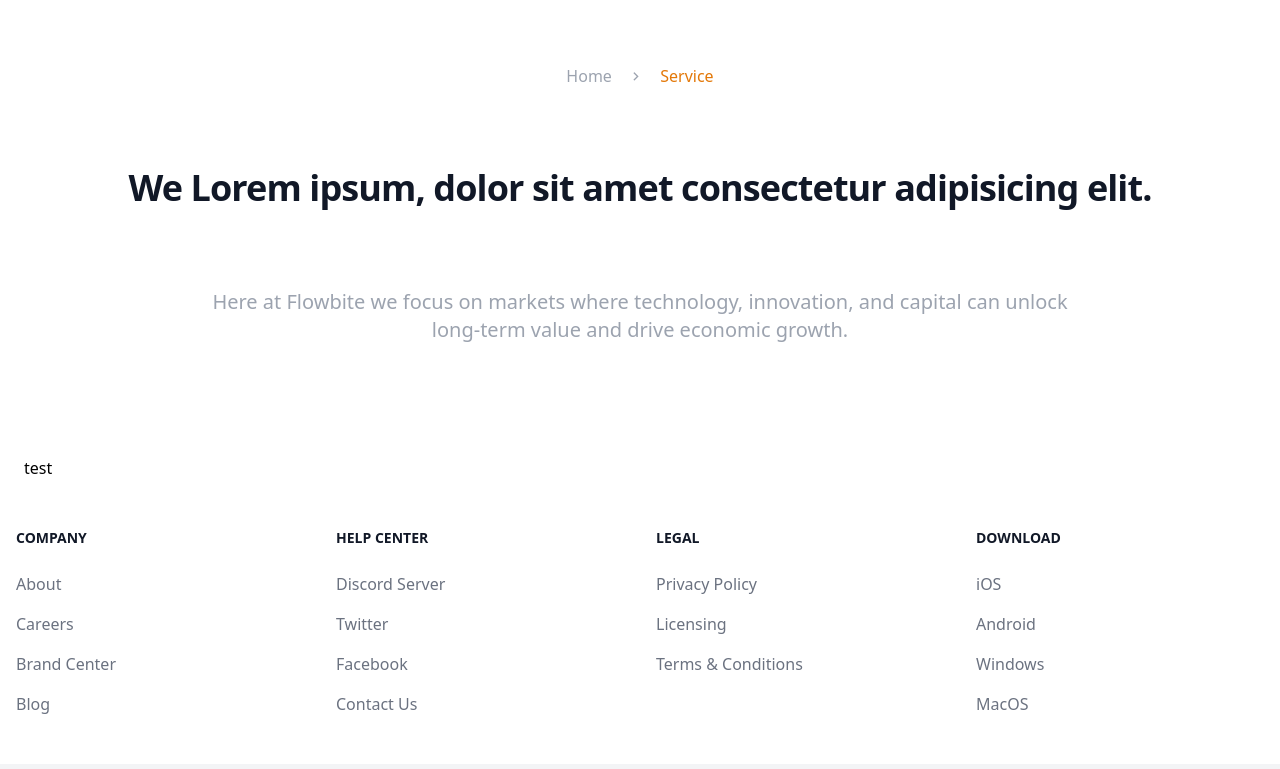
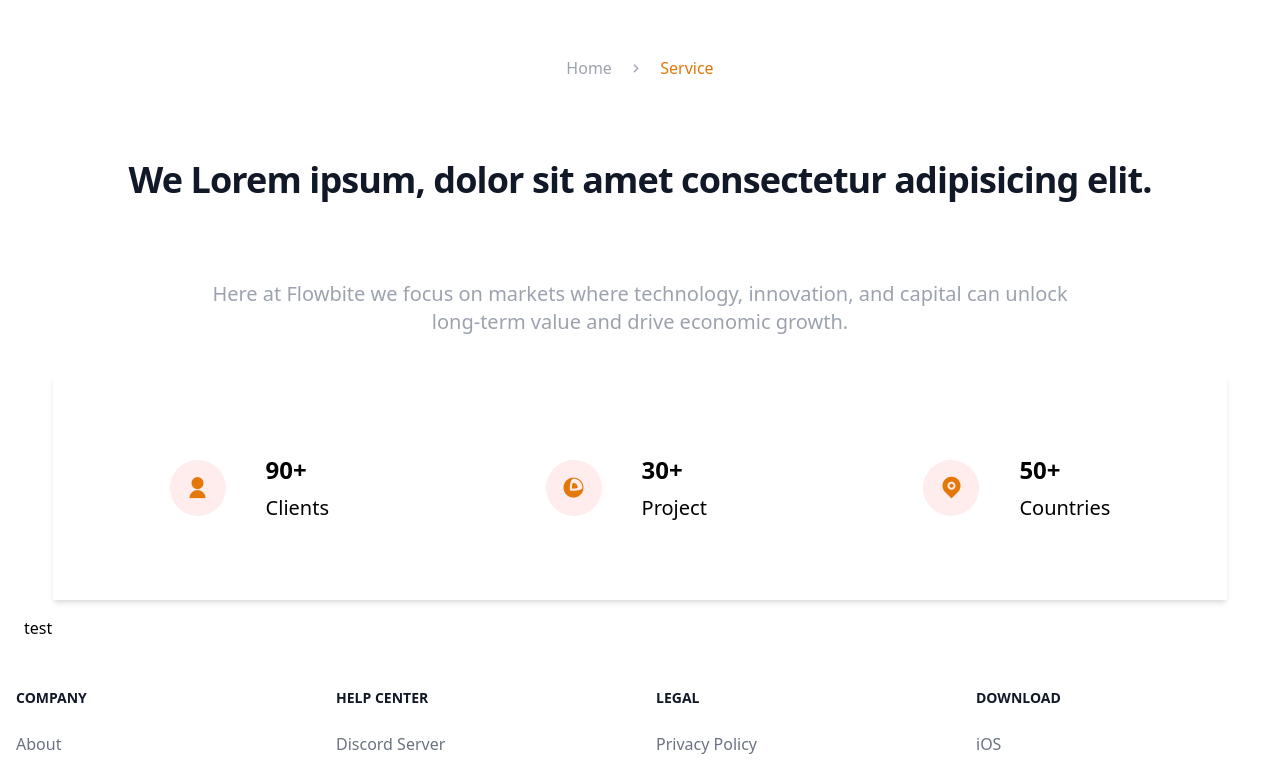
Before and after one commit to randa-11295/Mersvo-Media-front-end-task, a plain HTML site: page index.html in a window 1280 px wide. Shown: the part 64-833 px from the top of the page. Drawn offline with nearby package versions, Linux system fonts and the light colour scheme.

Commit message:
add number card area

```diff
--- a/index.html
+++ b/index.html
@@ -8,7 +8,7 @@
 
     <!-- icon image -->
     <link rel="icon" type="image/x-icon"
-        href="https://media.licdn.com/dms/image/C4E0BAQEhcEOeTJHXYg/company-logo_200_200/0/1676560264695?e=1717027200&v=beta&t=_apZULxD-afKiYsvOAGQCJHdhulhLIA1URG_jCntKlM" />
+        href="https://media.licdn.com/dms/image/C4E0BAQEhcEOeTJHXYg/company-logo_200_200/0/1676552264695?e=1717027200&v=beta&t=_apZULxD-afKiYsvOAGQCJHdhulhLIA1URG_jCntKlM" />
 
     <!-- tailwind css  cdn -->
     <script src="https://cdn.tailwindcss.com"></script>
@@ -33,7 +33,7 @@
 
 
     <nav class="bg-primary text-white border-gray-200 ">
-        <div class="max-w-screen-xl flex flex-wrap items-center justify-between mx-auto p-4">
+        <div class=" container mx-auto p-2 flex flex-wrap items-center justify-between ">
             <a href="/" class="flex items-center space-x-3 ">
                 <span class="self-center text-2xl font-semibold whitespace-nowrap">LOGO</span>
             </a>
@@ -78,29 +78,68 @@
 
 
     <!-- title section  -->
-    <header class="bg-red-200
-        bg-cover lg:bg-fill bg-no-repeat bg-center lg:bg-bottom relative">
+    <header class="bg-white">
 
-
-        <section class="bg-white">
-
-            <div class="py-8 px-4 mx-auto max-w-screen-xl text-center lg:py-16">
-                <div>
+        <div class="container mx-auto p-2 text-center ">
+            <div class="mt-16">
                 <a href="/" class="text-gray-400 hover:text-primary">Home</a>
                 <span class="px-3 text-gray-400"> <i class="ri-arrow-right-s-line"></i> </span>
                 <a href="/" class="text-primary"> Service</a>
             </div>
-                <h1
-                    class="my-20 text-2xl font-bold tracking-tight leading-none text-gray-900 md:text-3xl lg:text-4xl ">
+            <h1 class="my-20 text-2xl font-bold tracking-tight leading-none text-gray-900 md:text-3xl lg:text-4xl ">
                 We Lorem ipsum, dolor sit amet consectetur adipisicing elit.</h1>
             <p class="my-8 text-lg text-gray-400 font-normal  lg:text-xl sm:px-16 lg:px-48 ">Here
                 at Flowbite we focus on markets where technology, innovation, and capital can unlock long-term value
                 and drive economic growth.</p>
 
         </div>
-        </section>
+
 
     </header>
+
+    <section class="container mx-auto  ">
+        <div class="p-2 flex justify-around items-center w-11/12	mx-auto shadow-md flex-col md:flex-row">
+            <div class="flex items-center gap-4  h-52 ">
+
+                <div class=" w-14 h-14 overflow-hidden bg-secondary rounded-full flex justify-center items-center">
+                    <i class="ri-user-fill text-primary text-2xl"></i>
+
+                </div>
+
+                <div class="pl-6">
+                    <h3 class="font-extrabold text-2xl">90+
+                    </h3>
+                    <p class=" text-xl mt-2">Clients</p>
+                </div>
+            </div>
+
+            <div class="flex items-center gap-4  h-52 ">
+
+                <div class=" w-14 h-14 overflow-hidden bg-secondary rounded-full flex justify-center items-center">
+                    <i class="ri-coreos-fill text-primary text-2xl"></i>
+                </div>
+
+                <div class="pl-6 ">
+                    <h3 class="font-extrabold text-2xl">30+
+                    </h3>
+                    <p class=" text-xl mt-2">Project</p>
+                </div>
+            </div>
+
+            <div class="flex items-center gap-4  h-52 ">
+
+                <div class=" w-14 h-14 overflow-hidden bg-secondary rounded-full flex justify-center items-center">
+                    <i class="ri-map-pin-fill text-primary text-2xl"></i>
+                </div>
+
+                <div class="pl-6">
+                    <h3 class="font-extrabold text-2xl">50+
+                    </h3>
+                    <p class=" text-xl mt-2">Countries</p>
+                </div>
+            </div>
+        </div>
+    </section>
 
 
     <section class="container mx-auto px-5 md:px-6 py-4">
@@ -197,7 +236,7 @@
                         <svg class="w-4 h-4" aria-hidden="true" xmlns="http://www.w3.org/2000/svg" fill="currentColor"
                             viewBox="0 0 21 16">
                             <path
-                                d="M16.942 1.556a16.3 16.3 0 0 0-4.126-1.3 12.04 12.04 0 0 0-.529 1.1 15.175 15.175 0 0 0-4.573 0 11.585 11.585 0 0 0-.535-1.1 16.274 16.274 0 0 0-4.129 1.3A17.392 17.392 0 0 0 .182 13.218a15.785 15.785 0 0 0 4.963 2.521c.41-.564.773-1.16 1.084-1.785a10.63 10.63 0 0 1-1.706-.83c.143-.106.283-.217.418-.33a11.664 11.664 0 0 0 10.118 0c.137.113.277.224.418.33-.544.328-1.116.606-1.71.832a12.52 12.52 0 0 0 1.084 1.785 16.46 16.46 0 0 0 5.064-2.595 17.286 17.286 0 0 0-2.973-11.59ZM6.678 10.813a1.941 1.941 0 0 1-1.8-2.045 1.93 1.93 0 0 1 1.8-2.047 1.919 1.919 0 0 1 1.8 2.047 1.93 1.93 0 0 1-1.8 2.045Zm6.644 0a1.94 1.94 0 0 1-1.8-2.045 1.93 1.93 0 0 1 1.8-2.047 1.918 1.918 0 0 1 1.8 2.047 1.93 1.93 0 0 1-1.8 2.045Z" />
+                                d="M16.942 1.556a16.3 16.3 0 0 0-4.126-1.3 12.04 12.04 0 0 0-.529 1.1 15.175 15.175 0 0 0-4.573 0 11.585 11.585 0 0 0-.535-1.1 16.274 16.274 0 0 0-4.129 1.3A17.392 17.392 0 0 0 .182 13.218a15.785 15.785 0 0 0 4.963 2.521c.41-.564.773-1.16 1.084-1.785a10.63 10.63 0 0 1-1.706-.83c.143-.106.283-.217.418-.33a11.664 11.664 0 0 0 10.118 0c.137.113.277.224.418.33-.544.328-1.116.526-1.71.832a12.52 12.52 0 0 0 1.084 1.785 16.46 16.46 0 0 0 5.064-2.595 17.286 17.286 0 0 0-2.973-11.59ZM6.678 10.813a1.941 1.941 0 0 1-1.8-2.045 1.93 1.93 0 0 1 1.8-2.047 1.919 1.919 0 0 1 1.8 2.047 1.93 1.93 0 0 1-1.8 2.045Zm6.644 0a1.94 1.94 0 0 1-1.8-2.045 1.93 1.93 0 0 1 1.8-2.047 1.918 1.918 0 0 1 1.8 2.047 1.93 1.93 0 0 1-1.8 2.045Z" />
                         </svg>
                         <span class="sr-only">Discord community</span>
                     </a>
@@ -205,7 +244,7 @@
                         <svg class="w-4 h-4" aria-hidden="true" xmlns="http://www.w3.org/2000/svg" fill="currentColor"
                             viewBox="0 0 20 17">
                             <path fill-rule="evenodd"
-                                d="M20 1.892a8.178 8.178 0 0 1-2.355.635 4.074 4.074 0 0 0 1.8-2.235 8.344 8.344 0 0 1-2.605.98A4.13 4.13 0 0 0 13.85 0a4.068 4.068 0 0 0-4.1 4.038 4 4 0 0 0 .105.919A11.705 11.705 0 0 1 1.4.734a4.006 4.006 0 0 0 1.268 5.392 4.165 4.165 0 0 1-1.859-.5v.05A4.057 4.057 0 0 0 4.1 9.635a4.19 4.19 0 0 1-1.856.07 4.108 4.108 0 0 0 3.831 2.807A8.36 8.36 0 0 1 0 14.184 11.732 11.732 0 0 0 6.291 16 11.502 11.502 0 0 0 17.964 4.5c0-.177 0-.35-.012-.523A8.143 8.143 0 0 0 20 1.892Z"
+                                d="M20 1.892a8.178 8.178 0 0 1-2.355.635 4.074 4.074 0 0 0 1.8-2.235 8.344 8.344 0 0 1-2.525.98A4.13 4.13 0 0 0 13.85 0a4.068 4.068 0 0 0-4.1 4.038 4 4 0 0 0 .105.919A11.705 11.705 0 0 1 1.4.734a4.006 4.006 0 0 0 1.268 5.392 4.165 4.165 0 0 1-1.859-.5v.05A4.057 4.057 0 0 0 4.1 9.635a4.19 4.19 0 0 1-1.856.07 4.108 4.108 0 0 0 3.831 2.807A8.36 8.36 0 0 1 0 14.184 11.732 11.732 0 0 0 6.291 16 11.502 11.502 0 0 0 17.964 4.5c0-.177 0-.35-.012-.523A8.143 8.143 0 0 0 20 1.892Z"
                                 clip-rule="evenodd" />
                         </svg>
                         <span class="sr-only">Twitter page</span>
@@ -223,7 +262,7 @@
                         <svg class="w-4 h-4" aria-hidden="true" xmlns="http://www.w3.org/2000/svg" fill="currentColor"
                             viewBox="0 0 20 20">
                             <path fill-rule="evenodd"
-                                d="M10 0a10 10 0 1 0 10 10A10.009 10.009 0 0 0 10 0Zm6.613 4.614a8.523 8.523 0 0 1 1.93 5.32 20.094 20.094 0 0 0-5.949-.274c-.059-.149-.122-.292-.184-.441a23.879 23.879 0 0 0-.566-1.239 11.41 11.41 0 0 0 4.769-3.366ZM8 1.707a8.821 8.821 0 0 1 2-.238 8.5 8.5 0 0 1 5.664 2.152 9.608 9.608 0 0 1-4.476 3.087A45.758 45.758 0 0 0 8 1.707ZM1.642 8.262a8.57 8.57 0 0 1 4.73-5.981A53.998 53.998 0 0 1 9.54 7.222a32.078 32.078 0 0 1-7.9 1.04h.002Zm2.01 7.46a8.51 8.51 0 0 1-2.2-5.707v-.262a31.64 31.64 0 0 0 8.777-1.219c.243.477.477.964.692 1.449-.114.032-.227.067-.336.1a13.569 13.569 0 0 0-6.942 5.636l.009.003ZM10 18.556a8.508 8.508 0 0 1-5.243-1.8 11.717 11.717 0 0 1 6.7-5.332.509.509 0 0 1 .055-.02 35.65 35.65 0 0 1 1.819 6.476 8.476 8.476 0 0 1-3.331.676Zm4.772-1.462A37.232 37.232 0 0 0 13.113 11a12.513 12.513 0 0 1 5.321.364 8.56 8.56 0 0 1-3.66 5.73h-.002Z"
+                                d="M10 0a10 10 0 1 0 10 10A10.009 10.009 0 0 0 10 0Zm6.613 4.614a8.523 8.523 0 0 1 1.93 5.32 20.094 20.094 0 0 0-5.949-.274c-.059-.149-.122-.292-.184-.441a23.879 23.879 0 0 0-.566-1.239 11.41 11.41 0 0 0 4.769-3.366ZM8 1.707a8.821 8.821 0 0 1 2-.238 8.5 8.5 0 0 1 5.664 2.152 9.528 9.528 0 0 1-4.476 3.087A45.758 45.758 0 0 0 8 1.707ZM1.642 8.262a8.57 8.57 0 0 1 4.73-5.981A53.998 53.998 0 0 1 9.54 7.222a32.078 32.078 0 0 1-7.9 1.04h.002Zm2.01 7.46a8.51 8.51 0 0 1-2.2-5.707v-.262a31.64 31.64 0 0 0 8.777-1.219c.243.477.477.964.692 1.449-.114.032-.227.067-.336.1a13.569 13.569 0 0 0-6.942 5.636l.009.003ZM10 18.556a8.508 8.508 0 0 1-5.243-1.8 11.717 11.717 0 0 1 6.7-5.332.509.509 0 0 1 .055-.02 35.65 35.65 0 0 1 1.819 6.476 8.476 8.476 0 0 1-3.331.676Zm4.772-1.462A37.232 37.232 0 0 0 13.113 11a12.513 12.513 0 0 1 5.321.364 8.56 8.56 0 0 1-3.66 5.73h-.002Z"
                                 clip-rule="evenodd" />
                         </svg>
                         <span class="sr-only">Dribbble account</span>
```
Lines whose indentation alone changed are shown as unchanged.
